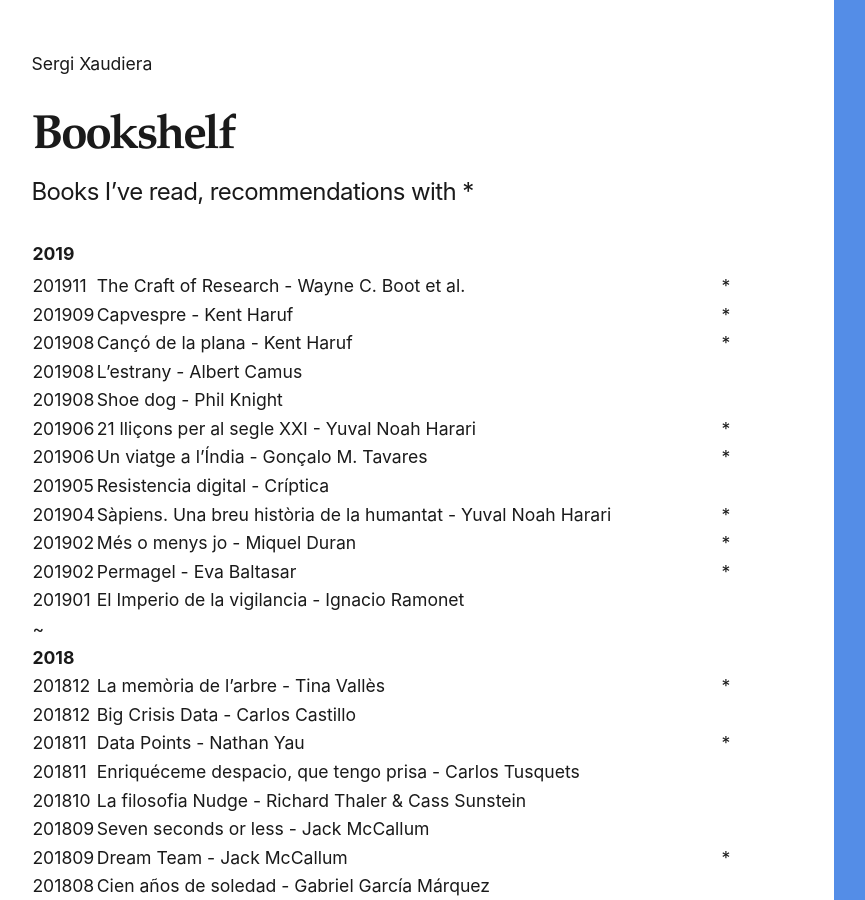
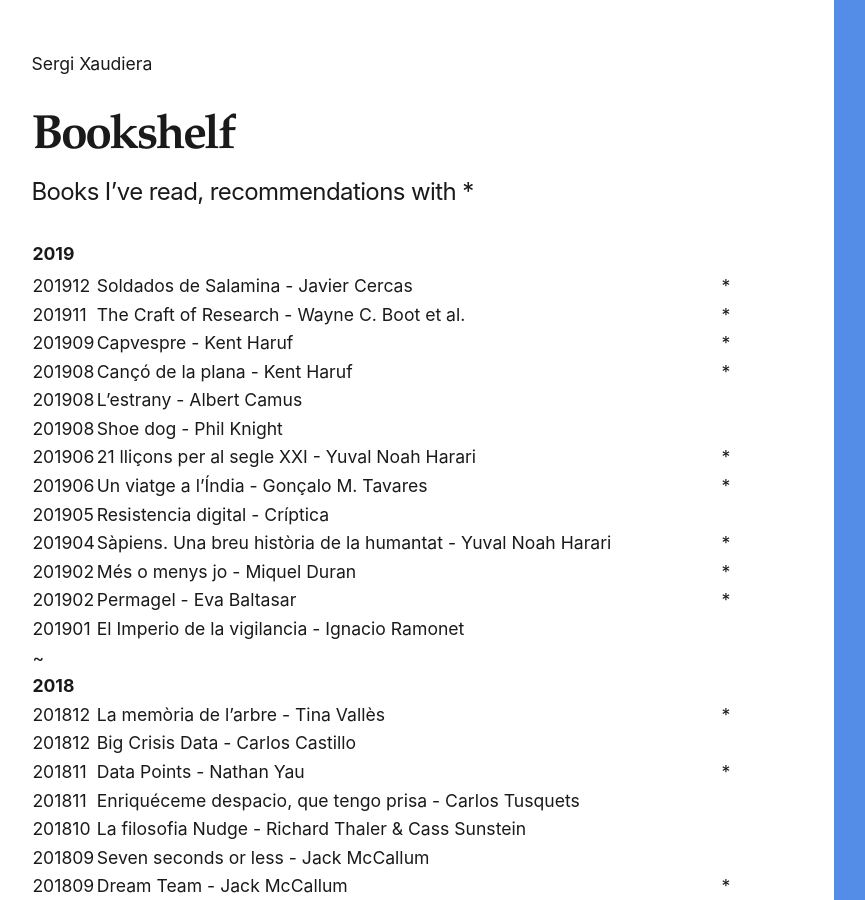
Before and after one commit to sergixaudiera/sergixaudiera.github.io, a Jekyll site: the page built from library.md, in a window 1280 px wide and 900 px high. Shown: the whole window, without its empty margins (71-936 px from the left). Built offline with Jekyll 4.4.1, drawn with Linux system fonts in a browser that asks for light colours.

Commit message:
+ soldados de salamina

```diff
--- a/library.md
+++ b/library.md
@@ -8,6 +8,7 @@ permalink: /library/
 
 |**2019** | | |
 | :---- | ------| ---: |
+| 201912 | Soldados de Salamina - Javier Cercas|*|
 | 201911 | The Craft of Research - Wayne C. Boot et al.|*|
 | 201909 | Capvespre - Kent Haruf|*|
 | 201908 | Cançó de la plana - Kent Haruf|*|
```
